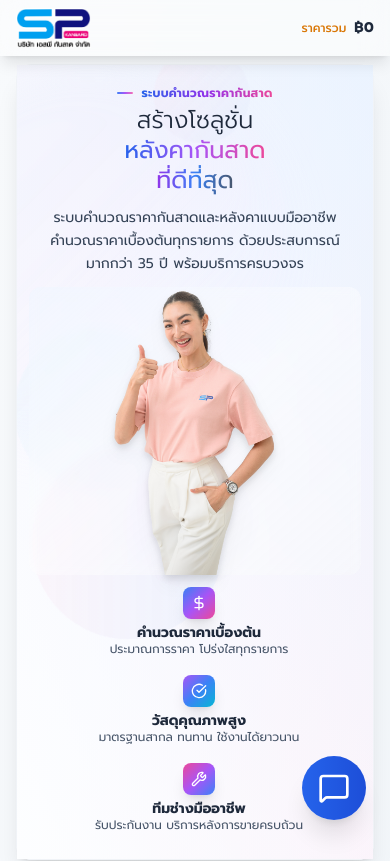
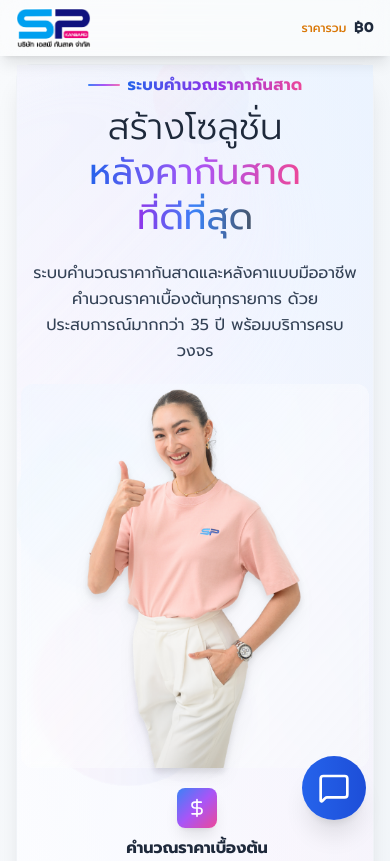
Before and after one commit to SP-Nut/cal-customer, a Next.js app: page / in a window 390 px wide. Shown: the top 861 px of the page. Built offline with nearby package versions, Linux system fonts and the light colour scheme.

Commit message:
Update mobile preview layout and contact information - Larger mobile preview images and text - Updated contact methods with real information - Added TikTok contact method

```diff
--- a/app/components/FloatingContact.tsx
+++ b/app/components/FloatingContact.tsx
@@ -1,34 +1,40 @@
 'use client';
 
 import React, { useState } from 'react';
-import { Phone, MessageCircle, Facebook, Mail, X, MessageSquare } from 'lucide-react';
+import { Phone, MessageCircle, Mail, X, MessageSquare, Video } from 'lucide-react';
 
 export default function FloatingContact() {
   const [isExpanded, setIsExpanded] = useState(false);
 
   const contactMethods = [
     {
-  icon: <Phone className="w-6 h-6" />,
+      icon: <Phone className="w-6 h-6" />,
       label: 'โทรศัพท์',
-      action: () => window.open('tel:+66-XX-XXX-XXXX', '_self'),
+      action: () => window.open('tel:084-909-7777', '_self'),
       color: 'bg-green-500 hover:bg-green-600'
     },
     {
-  icon: <MessageCircle className="w-6 h-6" />,
+      icon: <MessageCircle className="w-6 h-6" />,
       label: 'Line',
-      action: () => window.open('https://line.me/ti/p/YOUR_LINE_ID', '_blank'),
+      action: () => window.open('https://lin.ee/SJ245co', '_blank'),
       color: 'bg-green-400 hover:bg-green-500'
     },
     {
-  icon: <Facebook className="w-6 h-6" />,
-      label: 'Facebook',
-      action: () => window.open('https://facebook.com/YOUR_PAGE', '_blank'),
+      icon: <MessageSquare className="w-6 h-6" />,
+      label: 'Messenger',
+      action: () => window.open('https://m.me/spkansard', '_blank'),
       color: 'bg-blue-600 hover:bg-blue-700'
     },
     {
-  icon: <Mail className="w-6 h-6" />,
+      icon: <Video className="w-6 h-6" />,
+      label: 'TikTok',
+      action: () => window.open('https://www.tiktok.com/@spkansard', '_blank'),
+      color: 'bg-black hover:bg-gray-800'
+    },
+    {
+      icon: <Mail className="w-6 h-6" />,
       label: 'อีเมล',
-      action: () => window.open('mailto:contact@yourcompany.com', '_self'),
+      action: () => window.open('mailto:spkansards@gmail.com', '_self'),
       color: 'bg-red-500 hover:bg-red-600'
     }
   ];
--- a/app/components/calculator/MaterialPreview.tsx
+++ b/app/components/calculator/MaterialPreview.tsx
@@ -150,22 +150,22 @@ export function MaterialPreview({
         </div>
 
         <div className="relative z-10 h-full flex flex-col">
-          <div className="flex-1 flex flex-col p-3 lg:p-6 w-full">
+          <div className="flex-1 flex flex-col p-1 lg:p-6 w-full">
 
             {/* Main Content */}
-            <div className="flex-1 flex items-center justify-center py-2 lg:py-4">
-              <div className="grid grid-cols-1 lg:grid-cols-2 gap-4 lg:gap-8 items-center w-full max-w-5xl mx-auto">
+            <div className="flex-1 flex items-center justify-center py-1 lg:py-4">
+              <div className="grid grid-cols-1 lg:grid-cols-2 gap-2 lg:gap-8 items-center w-full max-w-5xl mx-auto">
 
                 {/* Content Section */}
-                <div className="text-center lg:text-left space-y-1 lg:space-y-2 order-2 lg:order-1">
-                  <div className="flex items-center justify-center lg:justify-start space-x-2 mb-1 lg:mb-2">
-                    <div className="w-4 lg:w-8 h-0.5 bg-gradient-to-r from-blue-500 via-purple-500 to-pink-400 rounded-full"></div>
-                    <p className="text-xs lg:text-sm font-bold bg-gradient-to-r from-blue-600 via-purple-600 to-pink-500 bg-clip-text text-transparent uppercase tracking-wide">
+                <div className="text-center lg:text-left space-y-2 lg:space-y-2 order-2 lg:order-1">
+                  <div className="flex items-center justify-center lg:justify-start space-x-2 mb-2 lg:mb-2">
+                    <div className="w-8 lg:w-8 h-0.5 bg-gradient-to-r from-blue-500 via-purple-500 to-pink-400 rounded-full"></div>
+                    <p className="text-base lg:text-sm font-bold bg-gradient-to-r from-blue-600 via-purple-600 to-pink-500 bg-clip-text text-transparent uppercase tracking-wide">
                       ระบบคำนวณราคากันสาด
                     </p>
                   </div>
 
-                  <h2 className="text-2xl sm:text-3xl lg:text-4xl xl:text-5xl font-extralight mb-2 lg:mb-3 leading-tight text-slate-800">
+                  <h2 className="text-4xl sm:text-5xl lg:text-4xl xl:text-5xl font-extralight mb-4 lg:mb-3 leading-tight text-slate-800">
                     สร้างโซลูชั่น<br />
                     <span className="font-normal bg-gradient-to-r from-blue-600 via-purple-500 to-pink-500 bg-clip-text text-transparent">
                       หลังคากันสาด
@@ -176,16 +176,16 @@ export function MaterialPreview({
                     </span>
                   </h2>
 
-                  <div className="bg-transparent p-2 lg:p-3 mb-2 lg:mb-3">
-                    <p className="text-sm lg:text-base text-slate-700 leading-relaxed font-normal">
+                  <div className="bg-transparent p-3 lg:p-3 mb-3 lg:mb-3">
+                    <p className="text-base lg:text-base text-slate-700 leading-relaxed font-normal">
                       ระบบคำนวณราคากันสาดและหลังคาแบบมืออาชีพ คำนวณราคาเบื้องต้นทุกรายการ
                       ด้วยประสบการณ์มากกว่า 35 ปี พร้อมบริการครบวงจร
                     </p>
                   </div>
 
                   {/* Professional Image - Mobile Only */}
-                  <div className="block lg:hidden relative mb-2 lg:mb-3">
-                    <div className="relative w-full max-w-lg mx-auto">
+                  <div className="block lg:hidden relative mb-4 lg:mb-3">
+                    <div className="relative w-full max-w-md mx-auto">
                       <div className="absolute inset-0 rounded-xl bg-gradient-to-br from-blue-50/60 via-white/40 to-slate-50/50 backdrop-blur-sm"></div>
 
                       {/* Professional Image */}
@@ -193,28 +193,28 @@ export function MaterialPreview({
                         <img
                           src="/materials/pr.png"
                           alt="SP Kansard Professional Consultant"
-                          className="w-full h-auto object-contain relative z-10 drop-shadow-lg transition-transform duration-500 group-hover:scale-105 max-h-72"
+                          className="w-full h-auto object-contain relative z-10 drop-shadow-lg transition-transform duration-500 group-hover:scale-105 max-h-96"
                         />
                       </div>
                     </div>
                   </div>
 
                   {/* Feature Cards */}
-                  <div className="grid gap-1 lg:gap-2 mb-2 lg:mb-3 pl-2 lg:pl-4">
+                  <div className="grid gap-2 lg:gap-2 mb-3 lg:mb-3 pl-1 lg:pl-4">
                     {[
                       { icon: DollarSign, title: 'คำนวณราคาเบื้องต้น', desc: 'ประมาณการราคา โปร่งใสทุกรายการ', bg: 'from-blue-500 via-purple-500 to-pink-500' },
                       { icon: CheckCircle, title: 'วัสดุคุณภาพสูง', desc: 'มาตรฐานสากล ทนทาน ใช้งานได้ยาวนาน', bg: 'from-purple-500 via-blue-500 to-cyan-500' },
                       { icon: Wrench, title: 'ทีมช่างมืออาชีพ', desc: 'รับประกันงาน บริการหลังการขายครบถ้วน', bg: 'from-pink-500 via-purple-500 to-blue-500' }
                     ].map((item, index) => (
-                      <div key={index} className="group bg-transparent p-2 lg:p-3 hover:bg-white/10 transition-all duration-500 hover:shadow-lg hover:shadow-purple-500/10 min-h-[70px] lg:min-h-[80px]">
+                      <div key={index} className="group bg-transparent p-3 lg:p-3 hover:bg-white/10 transition-all duration-500 hover:shadow-lg hover:shadow-purple-500/10 min-h-[85px] lg:min-h-[80px]">
                         {/* Mobile Layout - Icon on top */}
                         <div className="text-center lg:hidden flex flex-col justify-center h-full">
-                          <div className={`w-8 h-8 bg-gradient-to-br ${item.bg} rounded-lg flex items-center justify-center shadow-lg group-hover:scale-110 transition-transform duration-300 mx-auto mb-1`}>
-                            <item.icon className="w-4 h-4 text-white" />
+                          <div className={`w-10 h-10 bg-gradient-to-br ${item.bg} rounded-lg flex items-center justify-center shadow-lg group-hover:scale-110 transition-transform duration-300 mx-auto mb-2`}>
+                            <item.icon className="w-5 h-5 text-white" />
                           </div>
                           <div>
-                            <h4 className="font-bold text-slate-800 text-sm mb-0">{item.title}</h4>
-                            <p className="text-slate-600 text-xs leading-none">{item.desc}</p>
+                            <h4 className="font-bold text-slate-800 text-base mb-1">{item.title}</h4>
+                            <p className="text-slate-600 text-sm leading-tight">{item.desc}</p>
                           </div>
                         </div>
 
@@ -424,64 +424,64 @@ export function MaterialPreview({
           {/* Mobile Layout - Updated to match Desktop concept */}
           <div className="lg:hidden">
             {material && (
-              <div className="bg-white">
+              <div className="bg-white min-h-screen">
                 {selectedSize ? (
                   <>
-                    {/* Mobile: Stacked Images */}
-                    <div className="space-y-4 p-4">
+                    {/* Mobile: Stacked Images - Larger */}
+                    <div className="space-y-2 p-2">
                       {/* Material Image */}
-                      <div className="relative overflow-hidden rounded-2xl bg-white border border-slate-200 shadow-lg cursor-zoom-in"
+                      <div className="relative overflow-hidden rounded-xl bg-white border border-slate-200 shadow-lg cursor-zoom-in"
                            onClick={() => openImageModal(0)}>
-                        <div className="h-[40vh] overflow-hidden bg-gradient-to-br from-slate-100 to-slate-50 relative">
+                        <div className="h-[45vh] overflow-hidden bg-gradient-to-br from-slate-100 to-slate-50 relative">
                           <img
                             src={material.image || "/materials/placeholder.jpg"}
                             alt={material.name}
                             className="w-full h-full object-cover transition-transform duration-500 hover:scale-105"
                           />
                           {/* Material Label */}
-                          <div className="absolute bottom-0 left-0 right-0 bg-gradient-to-t from-black/60 to-transparent p-4">
-                            <h3 className="text-white text-lg font-bold">วัสดุหลัก</h3>
-                            <p className="text-white/80 text-sm">{material.name}</p>
+                          <div className="absolute bottom-0 left-0 right-0 bg-gradient-to-t from-black/70 to-transparent p-4">
+                            <h3 className="text-white text-xl font-bold">วัสดุหลัก</h3>
+                            <p className="text-white/90 text-base">{material.name}</p>
                           </div>
                         </div>
                       </div>
 
                       {/* Size Image */}
-                      <div className="relative overflow-hidden rounded-2xl bg-white border border-slate-200 shadow-lg cursor-zoom-in"
+                      <div className="relative overflow-hidden rounded-xl bg-white border border-slate-200 shadow-lg cursor-zoom-in"
                            onClick={() => openImageModal(1)}>
-                        <div className="h-[40vh] overflow-hidden bg-gradient-to-br from-slate-100 to-slate-50 relative">
+                        <div className="h-[45vh] overflow-hidden bg-gradient-to-br from-slate-100 to-slate-50 relative">
                           <img
                             src={selectedSize.image || material.image || "/materials/placeholder.jpg"}
                             alt={`ขนาด ${selectedSize.name}`}
                             className="w-full h-full object-cover transition-transform duration-500 hover:scale-105"
                           />
                           {/* Size Label */}
-                          <div className="absolute bottom-0 left-0 right-0 bg-gradient-to-t from-black/60 to-transparent p-4">
-                            <h3 className="text-white text-lg font-bold">ขนาดที่เลือก</h3>
-                            <p className="text-white/80 text-sm">{selectedSize.name}</p>
+                          <div className="absolute bottom-0 left-0 right-0 bg-gradient-to-t from-black/70 to-transparent p-4">
+                            <h3 className="text-white text-xl font-bold">ขนาดที่เลือก</h3>
+                            <p className="text-white/90 text-base">{selectedSize.name}</p>
                           </div>
                         </div>
                       </div>
                     </div>
 
-                    {/* Mobile: Text Content Below */}
-                    <div className="p-6 space-y-6">
+                    {/* Mobile: Text Content Below - Larger text */}
+                    <div className="p-4 space-y-6">
                       <div className="grid grid-cols-1 gap-6">
                         {/* Material Information */}
                         <div className="space-y-4">
-                          <div className="border-b border-slate-200 pb-4">
-                            <h2 className="text-2xl font-bold text-slate-800 mb-3">
+                          <div className="border-b border-slate-200 pb-6">
+                            <h2 className="text-3xl font-bold text-slate-800 mb-4 leading-tight">
                               {material.name}
                             </h2>
-                            <p className="text-slate-600 text-sm leading-relaxed">
+                            <p className="text-slate-600 text-base leading-relaxed">
                               {material.description}
                             </p>
-                            <div className="flex flex-wrap gap-2 mt-3">
-                              <div className="inline-flex items-center px-3 py-1 rounded-full bg-blue-50 border border-blue-200">
-                                <span className="text-blue-700 text-xs font-medium">คุณภาพพรีเมียม</span>
+                            <div className="flex flex-wrap gap-3 mt-4">
+                              <div className="inline-flex items-center px-4 py-2 rounded-full bg-blue-50 border border-blue-200">
+                                <span className="text-blue-700 text-sm font-medium">คุณภาพพรีเมียม</span>
                               </div>
-                              <div className="inline-flex items-center px-3 py-1 rounded-full bg-emerald-50 border border-emerald-200">
-                                <span className="text-emerald-700 text-xs font-medium">รับประกัน 10 ปี</span>
+                              <div className="inline-flex items-center px-4 py-2 rounded-full bg-emerald-50 border border-emerald-200">
+                                <span className="text-emerald-700 text-sm font-medium">รับประกัน 10 ปี</span>
                               </div>
                             </div>
                           </div>
@@ -489,26 +489,26 @@ export function MaterialPreview({
 
                         {/* Size Information */}
                         <div className="space-y-4">
-                          <div className="border-b border-slate-200 pb-4">
-                            <h3 className="text-xl font-bold text-slate-800 mb-3">
+                          <div className="border-b border-slate-200 pb-6">
+                            <h3 className="text-2xl font-bold text-slate-800 mb-4">
                               ขนาด {selectedSize.name}
                             </h3>
 
                             {/* Price Display */}
-                            <div className="bg-blue-50 rounded-xl px-4 py-3 border border-blue-100">
-                              <div className="text-slate-600 text-xs mb-1">ราคาต่อตารางเมตร</div>
+                            <div className="bg-blue-50 rounded-xl px-6 py-4 border border-blue-100">
+                              <div className="text-slate-600 text-sm mb-2">ราคาต่อตารางเมตร</div>
                               {material.pricePerSqm[selectedSize.id] > 0 ? (
-                                <div className="text-blue-700 text-xl font-bold mb-1">
+                                <div className="text-blue-700 text-2xl font-bold mb-2">
                                   ฿{material.pricePerSqm[selectedSize.id].toLocaleString()}
                                 </div>
                               ) : (
-                                <div className="text-slate-400 text-lg">ไม่รองรับ</div>
+                                <div className="text-slate-400 text-xl">ไม่รองรับ</div>
                               )}
-                              <div className="text-slate-500 text-xs">ไม่รวม VAT</div>
+                              <div className="text-slate-500 text-sm">ไม่รวม VAT</div>
                             </div>
 
-                            <div className="inline-flex items-center px-3 py-1 rounded-full bg-blue-50 border border-blue-100 mt-3">
-                              <span className="text-blue-700 text-xs font-medium">เหมาะสำหรับโครงการทุกขนาด</span>
+                            <div className="inline-flex items-center px-4 py-2 rounded-full bg-blue-50 border border-blue-100 mt-4">
+                              <span className="text-blue-700 text-sm font-medium">เหมาะสำหรับโครงการทุกขนาด</span>
                             </div>
                           </div>
                         </div>
@@ -517,28 +517,37 @@ export function MaterialPreview({
                   </>
                 ) : (
                   <>
-                    {/* Single Material Image */}
+                    {/* Single Material Image - Larger */}
                     <div className="relative overflow-hidden cursor-zoom-in" onClick={() => openImageModal(0)}>
-                      <div className="h-[50vh] overflow-hidden bg-gradient-to-br from-slate-100 to-slate-50 relative">
+                      <div className="h-[65vh] overflow-hidden bg-gradient-to-br from-slate-100 to-slate-50 relative">
                         <img
                           src={material.image || "/materials/placeholder.jpg"}
                           alt={material.name}
                           className="w-full h-full object-cover transition-transform duration-700"
                         />
+                        {/* Overlay Label */}
+                        <div className="absolute bottom-0 left-0 right-0 bg-gradient-to-t from-black/70 to-transparent p-6">
+                          <h2 className="text-white text-2xl font-bold leading-tight">
+                            {material.name}
+                          </h2>
+                          <p className="text-white/90 text-base mt-2">
+                            {material.description}
+                          </p>
+                        </div>
                       </div>
                     </div>
 
-                    {/* Material Information Section */}
+                    {/* Material Information Section - Larger text */}
                     <div className="p-6 space-y-6">
-                      <div className="text-center space-y-4">
-                        <h2 className="text-2xl font-bold text-slate-800 leading-tight">
+                      <div className="text-center space-y-6">
+                        <h2 className="text-3xl font-bold text-slate-800 leading-tight">
                           {material.name}
                         </h2>
-                        <p className="text-slate-600 text-sm leading-relaxed">
+                        <p className="text-slate-600 text-base leading-relaxed">
                           {material.description}
                         </p>
-                        <div className="inline-flex items-center px-6 py-3 rounded-full bg-gradient-to-r from-cyan-500 to-blue-500 text-white font-medium text-sm">
-                          <span className="mr-2 text-base">📏</span>
+                        <div className="inline-flex items-center px-8 py-4 rounded-full bg-gradient-to-r from-cyan-500 to-blue-500 text-white font-medium text-base">
+                          <span className="mr-3 text-xl">📏</span>
                           เลือกขนาดจากเมนูด้านบนเพื่อดำเนินการต่อ
                         </div>
                       </div>
```
